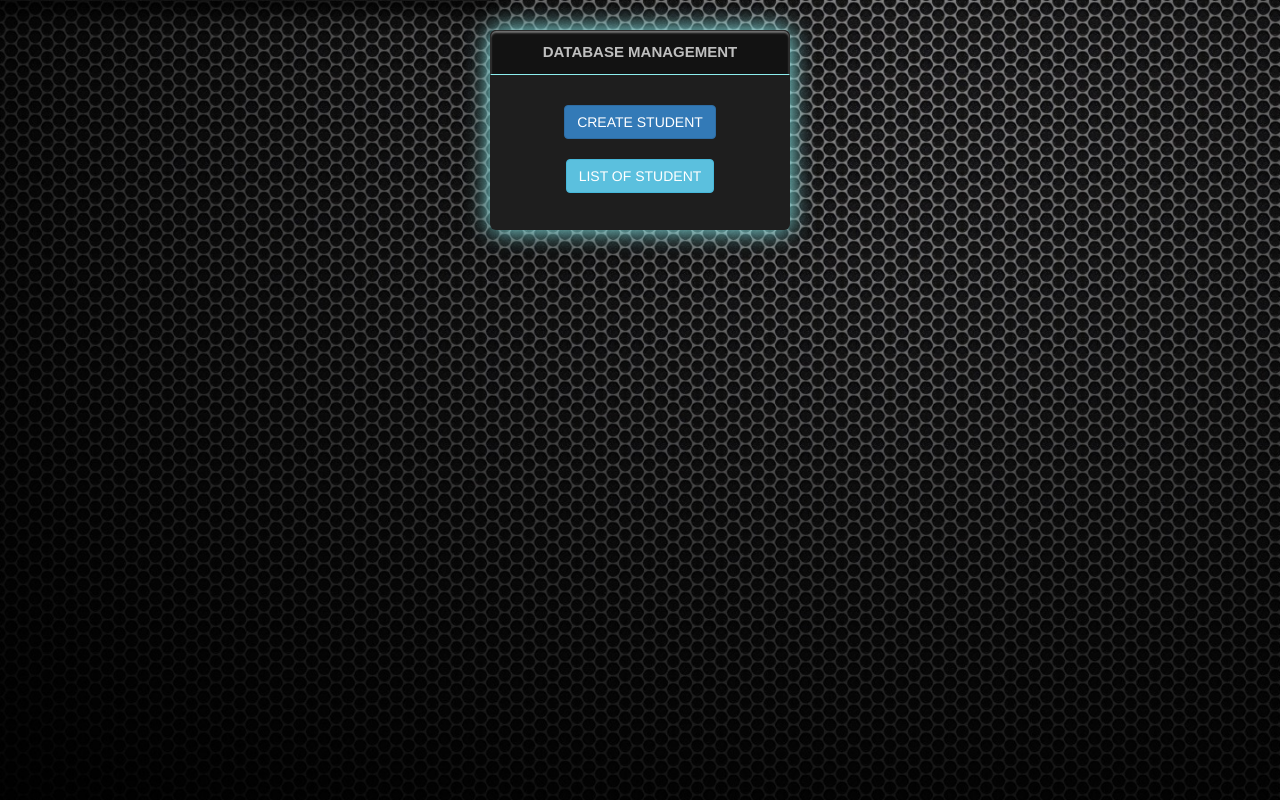
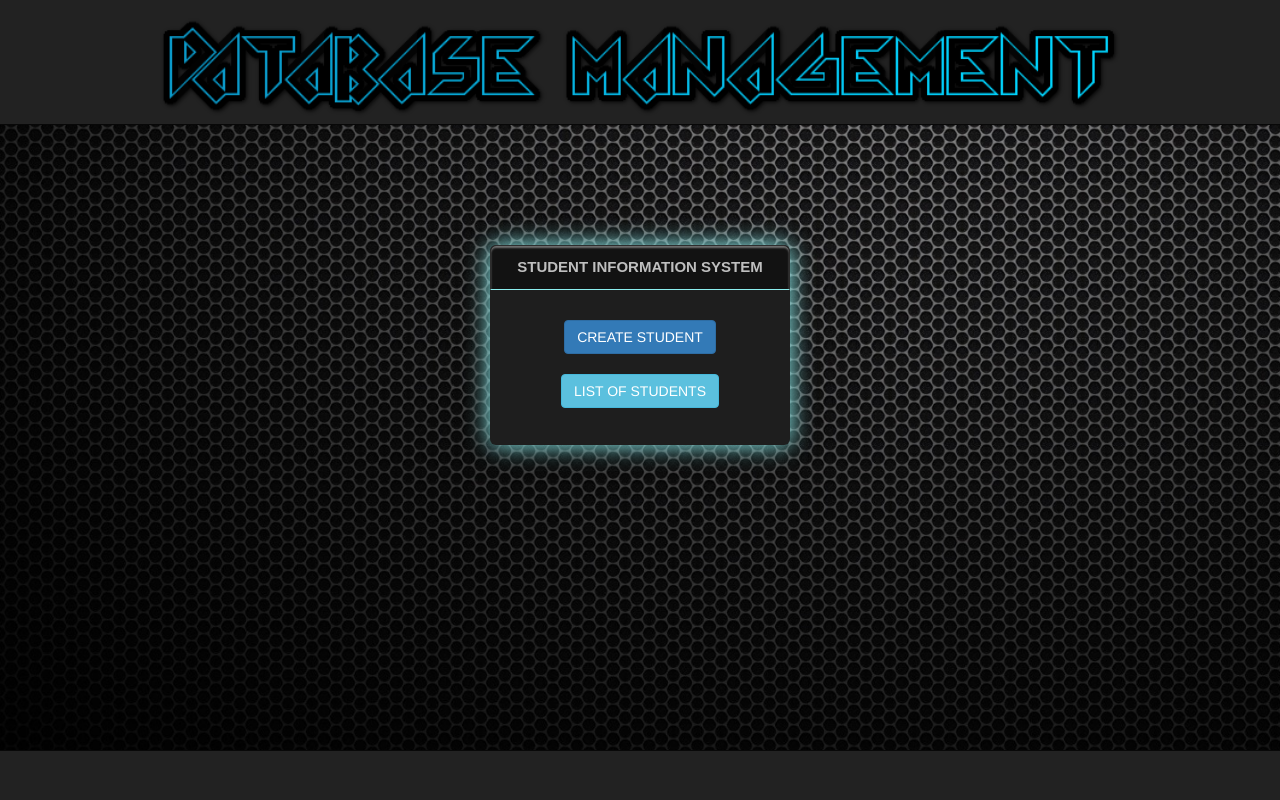
Before and after one commit to CoE-8/thesis-manager, a plain HTML site: page index.html in a window 1280 px wide. Drawn offline with Linux system fonts and the light colour scheme.

Commit message:
module-2

```diff
--- a/design/css/style.css
+++ b/design/css/style.css
@@ -6,7 +6,7 @@
     overflow: hidden;
     background: #1e1e1e;
     border-radius: 6px;
-    margin: 30px auto;
+    margin: 120px auto;
     box-shadow: 0px 0px 25px rgba(151,255,255,1);
 }
 
--- a/index.html
+++ b/index.html
@@ -4,15 +4,24 @@
     <link rel="stylesheet" type="text/css" media="screen" href="/design/css/bootstrap.min.css">
 </head>
 
+<nav class="navbar navbar-inverse navbar-static-top" style="height: 125px; margin: 0px;">
+	<div class="container">
+	<img src="/design/image/1.png" style="height:100px; margin-top: 18px" class="img-responsive center-block">
+	</div>
+</nav>
+
 <body style="background-attachment:fixed; background-size:cover" background="/design/image/3.jpg">
 <section class="login">
-    <div class="title">DATABASE MANAGEMENT</div>
+    <div class="title">STUDENT INFORMATION SYSTEM</div>
         <!-- <a href="/student/create" class="btn btn-primary btn-block" type="button" style="margin-top: 10px;">CREATE STUDENT</a> -->
         <center>
         <a href="/student/create"><button type="button" class="btn btn-primary">CREATE STUDENT</button></a><br><br>
-        <a href="/student/list"><button type="button" class="btn btn-info">LIST OF STUDENT</button></a>
+        <a href="/student/list"><button type="button" class="btn btn-info">LIST OF STUDENTS</button></a>
 		</center>
         <!-- <a href="/student/list" class="btn btn-info btn-block" type="button" style="margin-top: 10px;">LIST OF STUDENT</a> -->
 </section>
 </body>
+
+<nav class="navbar navbar-inverse navbar-fixed-bottom" style="margin-bottom: 0px;">
+
 </html>
```
Also changed, not shown: createStudent.html (+9 -0 lines), editStudent.html (+9 -0 lines), studentList.html (+13 -3 lines), studentProfile.html (+10 -0 lines), success.html (+10 -1 lines), design/image/1.png (added), 1 other file.
